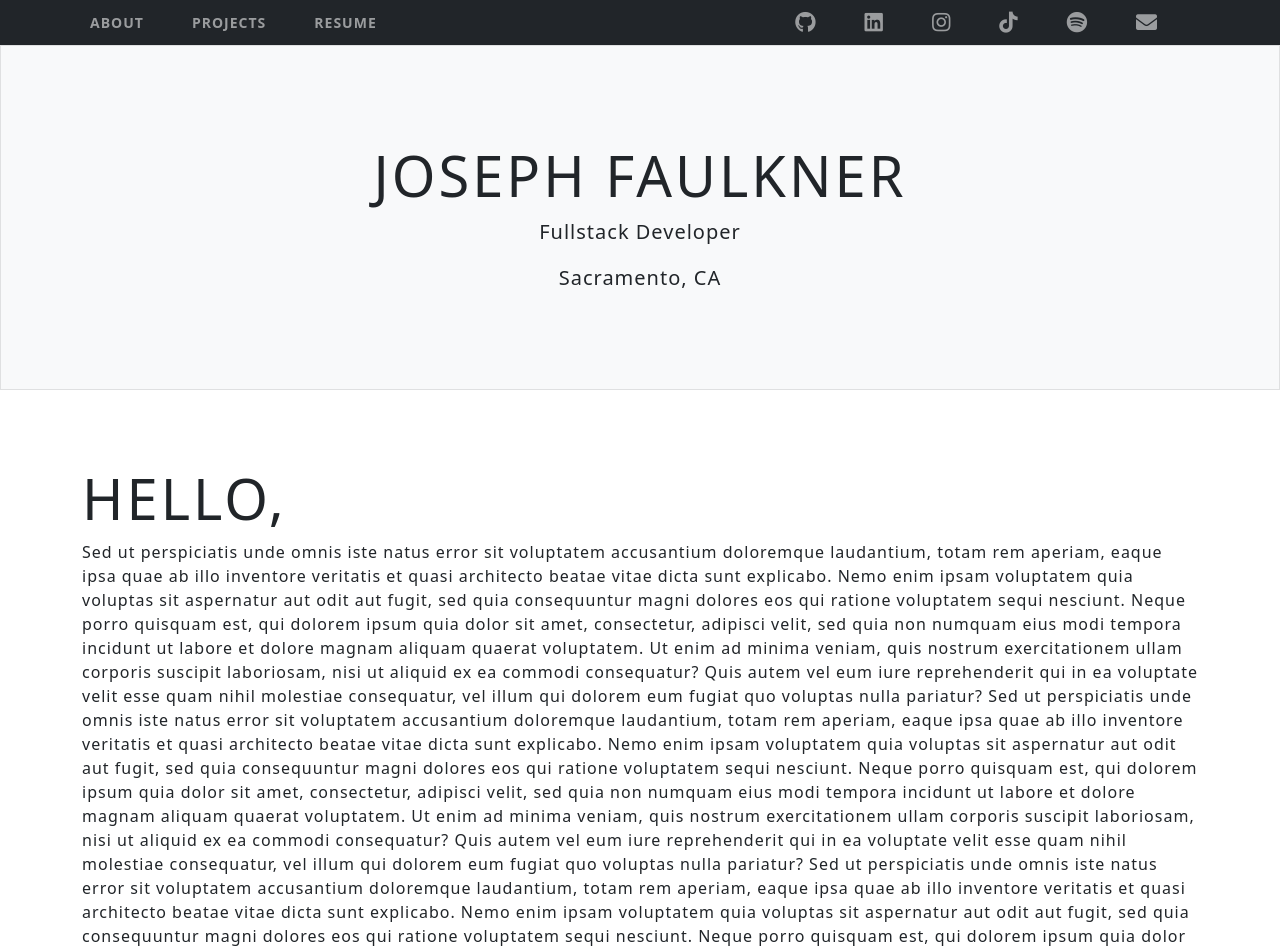
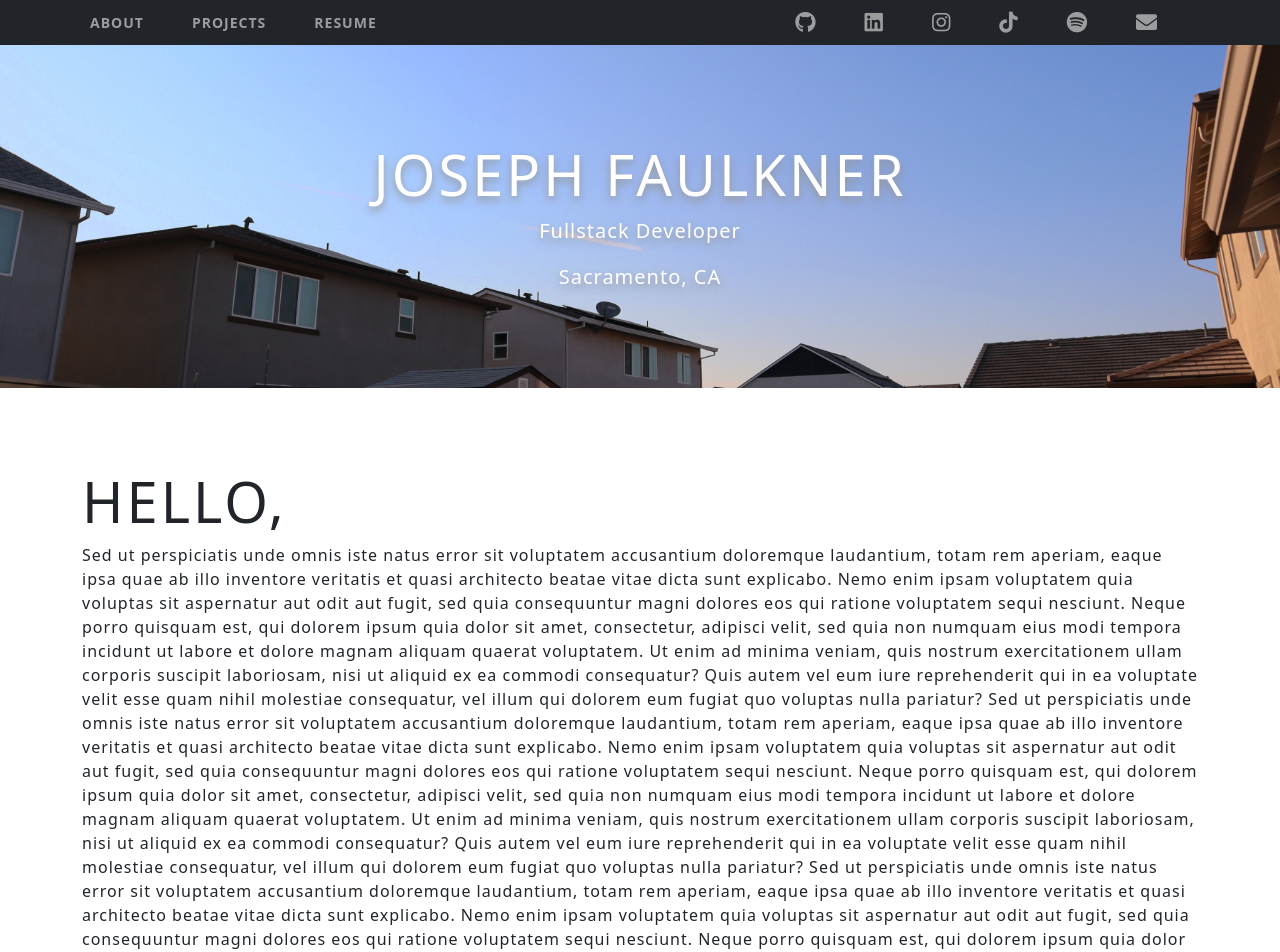
Before and after one commit to josephmfaulkner/josephmfaulkner.com, a Gatsby site: page / in a window 1280 px wide. Shown: the top 952 px of the page. Built offline with nearby package versions, Linux system fonts and the light colour scheme; Gatsby itself is replaced by a stand-in of ours.

Commit message:
Added Header Image, Fixed Scroll Link Positioning

```diff
--- a/src/components/_mainTemplate.js
+++ b/src/components/_mainTemplate.js
@@ -28,6 +28,7 @@ const MainTemplate = (props) => {
           <link rel="canonical" href="http://mysite.com/example" />
         </Helmet>
         <NavBar />
+        <div className="navbar-offset"></div>
         {props.children}
         <Footer />
     </Container>
--- a/src/pages/_aboutSection.js
+++ b/src/pages/_aboutSection.js
@@ -5,9 +5,9 @@ import Container from 'react-bootstrap/Container';
 // markup
 const AboutSection = () => {
   return (
-    <div>
+    <div id="about" className="section">
 
-      <Container className="home-page-content" id="about">
+      <Container className="home-page-content">
         <h1 className="display-4 fw-normal">Hello,</h1>
         <p>
           Sed ut perspiciatis unde omnis iste natus error sit voluptatem accusantium doloremque laudantium, totam rem aperiam, eaque ipsa quae ab illo inventore veritatis et quasi architecto beatae vitae dicta sunt explicabo. Nemo enim ipsam voluptatem quia voluptas sit aspernatur aut odit aut fugit, sed quia consequuntur magni dolores eos qui ratione voluptatem sequi nesciunt. Neque porro quisquam est, qui dolorem ipsum quia dolor sit amet, consectetur, adipisci velit, sed quia non numquam eius modi tempora incidunt ut labore et dolore magnam aliquam quaerat voluptatem. Ut enim ad minima veniam, quis nostrum exercitationem ullam corporis suscipit laboriosam, nisi ut aliquid ex ea commodi consequatur? Quis autem vel eum iure reprehenderit qui in ea voluptate velit esse quam nihil molestiae consequatur, vel illum qui dolorem eum fugiat quo voluptas nulla pariatur?
--- a/src/pages/_headerSection.js
+++ b/src/pages/_headerSection.js
@@ -20,15 +20,13 @@ const HeaderSection = () => {
 
 
   return (
-    <div>
-      <div className="home-page-title position-relative overflow-hidden p-3 p-md-5 m-md-3 text-center bg-light">
+    <div className="SiteHeader">
+      <div className="home-page-title position-relative overflow-hidden p-3 p-md-5 m-md-3 text-center">
         <div className="mx-auto my-5">
           <h1 className="display-4 fw-normal">{siteMetadata.name}</h1>
           <p className="lead fw-normal">{siteMetadata.jobtitle}</p>
           <p className="lead fw-normal">{siteMetadata.location}</p>
         </div>
-        <div className="product-device shadow-sm d-none d-md-block"></div>
-        <div className="product-device product-device-2 shadow-sm d-none d-md-block"></div>
       </div>
     </div>
   )
--- a/src/pages/_projectSection.js
+++ b/src/pages/_projectSection.js
@@ -27,7 +27,7 @@ const ProjectSection = () => {
   `);
 
   return (
-    <div id="projects">
+    <div id="projects" className="section">
 
       <Container className="home-page-content">
         <h1 className="display-4 fw-normal">Projects</h1>
--- a/src/scss/App.scss
+++ b/src/scss/App.scss
@@ -8,6 +8,7 @@
 
 //components
 @import "./components/navbar.scss";
+@import "./components/headerSection.scss";
 
 
 //pages
--- /dev/null
+++ b/src/scss/components/headerSection.scss
@@ -0,0 +1,8 @@
+.SiteHeader {
+    background-image: url('/images/header.jpg');
+    background-position: center;
+    background-repeat: no-repeat;
+    background-size: cover;
+    color: white;
+    text-shadow: 0px 4px 9px rgba(150, 150, 150, 1);
+}
--- a/src/scss/components/navbar.scss
+++ b/src/scss/components/navbar.scss
@@ -1,8 +1,19 @@
 @use "sass:map";
 
+$navBarHeight: 45px;
+$offsetHeight: 5px;
+
 .top-navbar {
-    height: 45px;
+    height: $navBarHeight;
+    background-color: rgba($color: #000000, $alpha: 0.25);
 }
+
+.section:before {
+    height: $offsetHeight;
+    content: "";
+    display:block;
+}
+
 
 .social-navbar-top {
     font-size: 150%;
```
Also changed, not shown: static/images/header.jpg (added).
